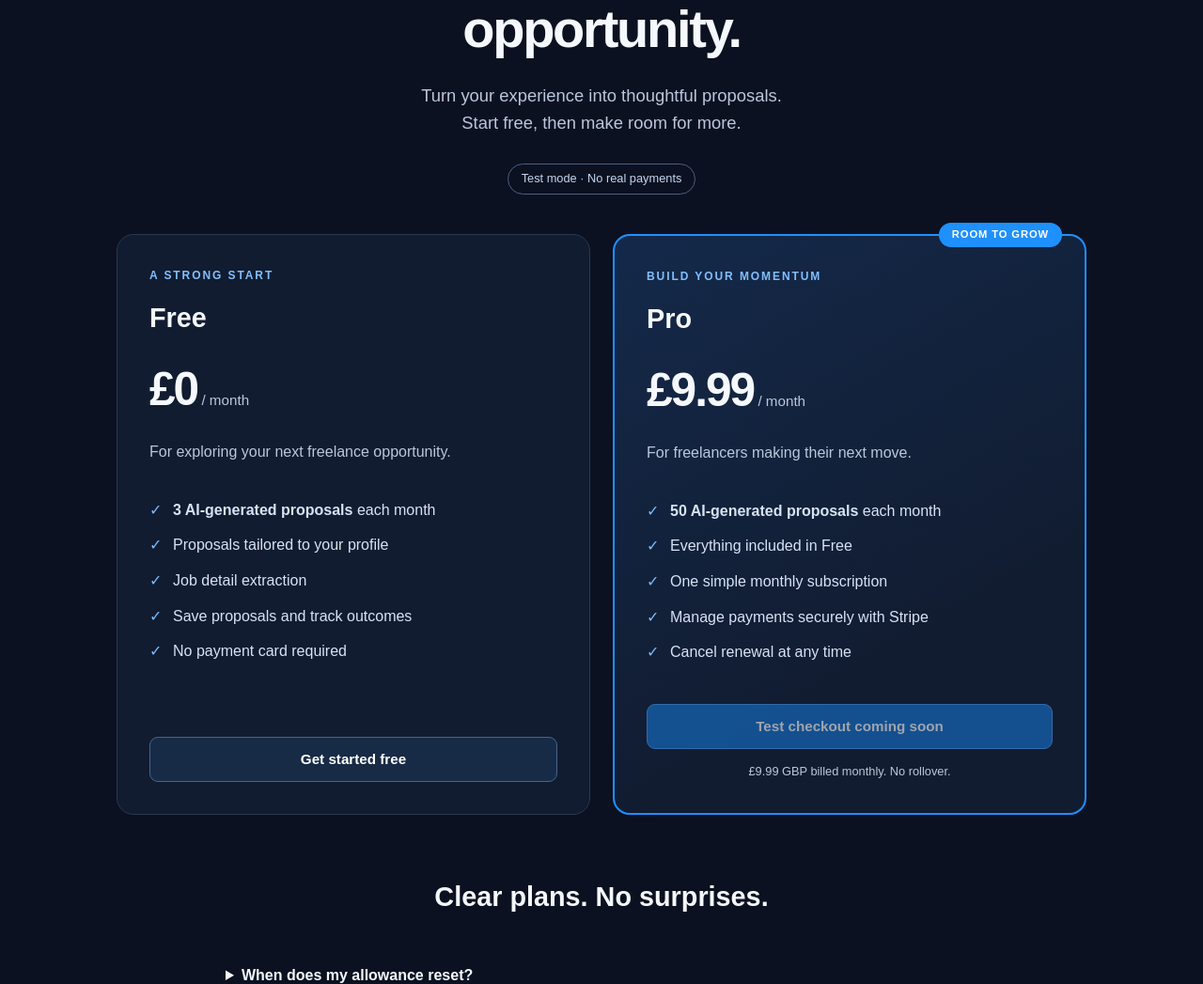
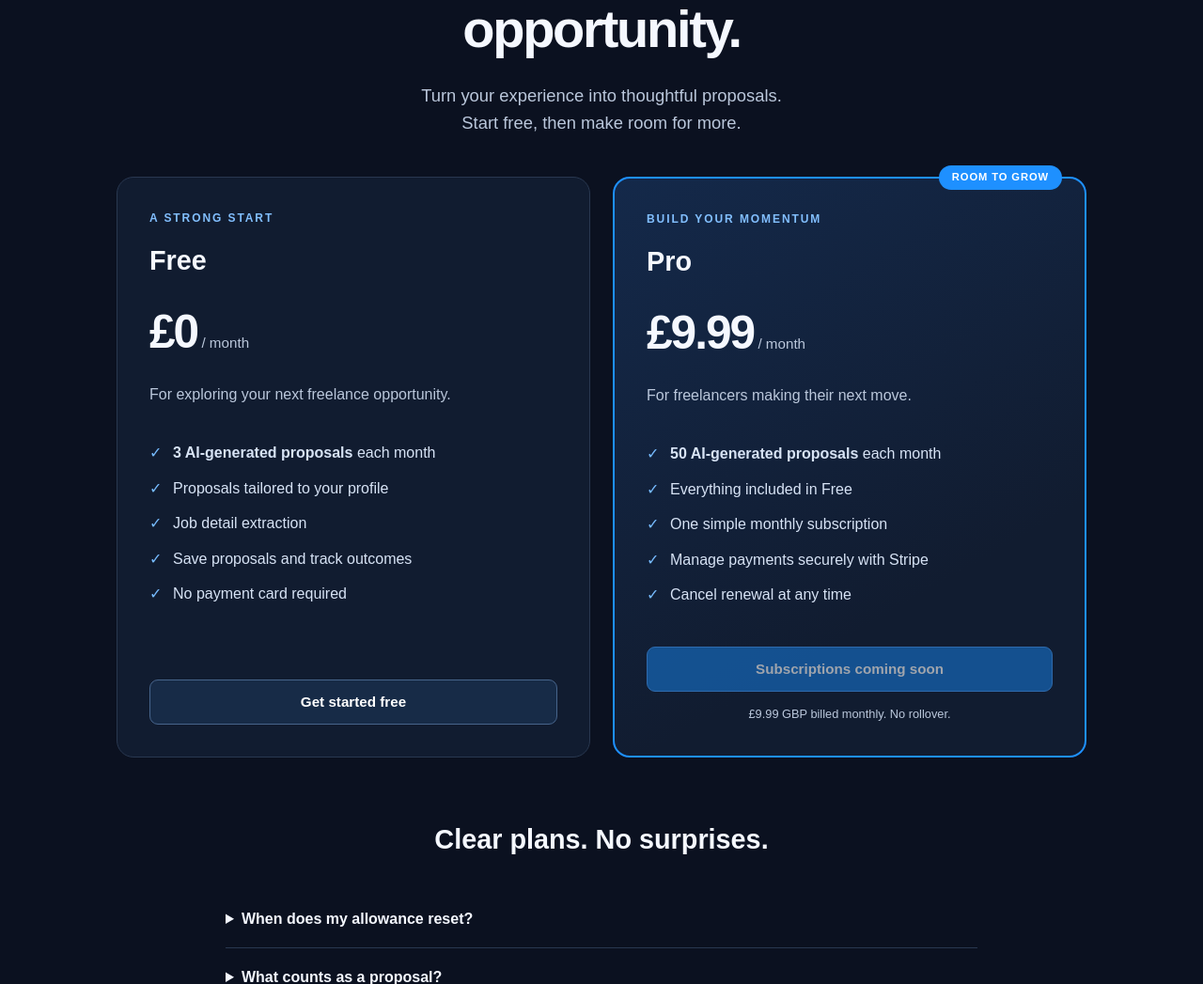
Before and after one commit to israelolutobi/ai-proposal-generator, a Django app: page /pricing/ in a window 1280 px wide. Shown: the part 261-1308 px from the top of the page at 94% size. Run offline with Django 5.2, Linux system fonts and the light colour scheme.

Commit message:
Remove test-mode messaging from pricing page

```diff
--- a/mysite/test_subscriptions.py
+++ b/mysite/test_subscriptions.py
@@ -723,7 +723,7 @@ class BillingViewTests(TestCase):
     def test_billing_disabled_hides_checkout_and_does_not_call_stripe(self):
         with override_settings(BILLING_ENABLED=False):
             response = self.client.get(reverse("pricing"))
-        self.assertContains(response, "Test checkout coming soon")
+        self.assertContains(response, "Subscriptions coming soon")
 
     def test_login_required_for_billing_actions_and_return(self):
         for name in ("billing_checkout", "billing_portal", "billing_return"):
--- a/proposal_ai/templates/pricing.html
+++ b/proposal_ai/templates/pricing.html
@@ -15,7 +15,7 @@
         <p class="eyebrow">MORE OPPORTUNITIES. YOUR VOICE.</p>
         <h1>A plan for your next opportunity.</h1>
         <p>Turn your experience into thoughtful proposals.<br>Start free, then make room for more.</p>
-        <span class="test-badge">Test mode · No real payments</span>
+
     </header>
     {% if billing_error %}<div class="notice error" role="alert">{{ billing_error }}</div>{% endif %}
     {% if checkout_returned %}<div class="notice" role="status">Your checkout has returned. Pro activates after Stripe confirms payment. If your plan still shows Free, refresh this page in a moment. Returning here does not confirm a payment.</div>{% endif %}
@@ -38,7 +38,7 @@
         <section class="plan-card pro-card" aria-labelledby="pro-title">
             <span class="plan-tag">ROOM TO GROW</span><p class="eyebrow">BUILD YOUR MOMENTUM</p><h2 id="pro-title">Pro</h2><p class="price">£9.99<span> / month</span></p><p class="plan-description">For freelancers making their next move.</p>
             <ul><li><strong>50 AI-generated proposals</strong> each month</li><li>Everything included in Free</li><li>One simple monthly subscription</li><li>Manage payments securely with Stripe</li><li>Cancel renewal at any time</li></ul>
-            {% if not billing_enabled %}<button class="button" disabled>Test checkout coming soon</button>{% elif not user.is_authenticated %}<a class="button" href="{% url 'login' %}">Log in to upgrade</a>{% elif usage.plan == 'Pro' %}<form action="{% url 'billing_portal' %}" method="post">{% csrf_token %}<button class="button" type="submit">Manage Pro subscription</button></form>{% else %}<form action="{% url 'billing_checkout' %}" method="post">{% csrf_token %}<button class="button" type="submit">Upgrade to Pro · Test checkout</button></form>{% endif %}
+            {% if not billing_enabled %}<button class="button" disabled>Subscriptions coming soon</button>{% elif not user.is_authenticated %}<a class="button" href="{% url 'login' %}">Log in to upgrade</a>{% elif usage.plan == 'Pro' %}<form action="{% url 'billing_portal' %}" method="post">{% csrf_token %}<button class="button" type="submit">Manage Pro subscription</button></form>{% else %}<form action="{% url 'billing_checkout' %}" method="post">{% csrf_token %}<button class="button" type="submit">Upgrade to Pro · £9.99/month</button></form>{% endif %}
             <p class="card-note">£9.99 GBP billed monthly. No rollover.</p>
         </section>
     </div>
```
